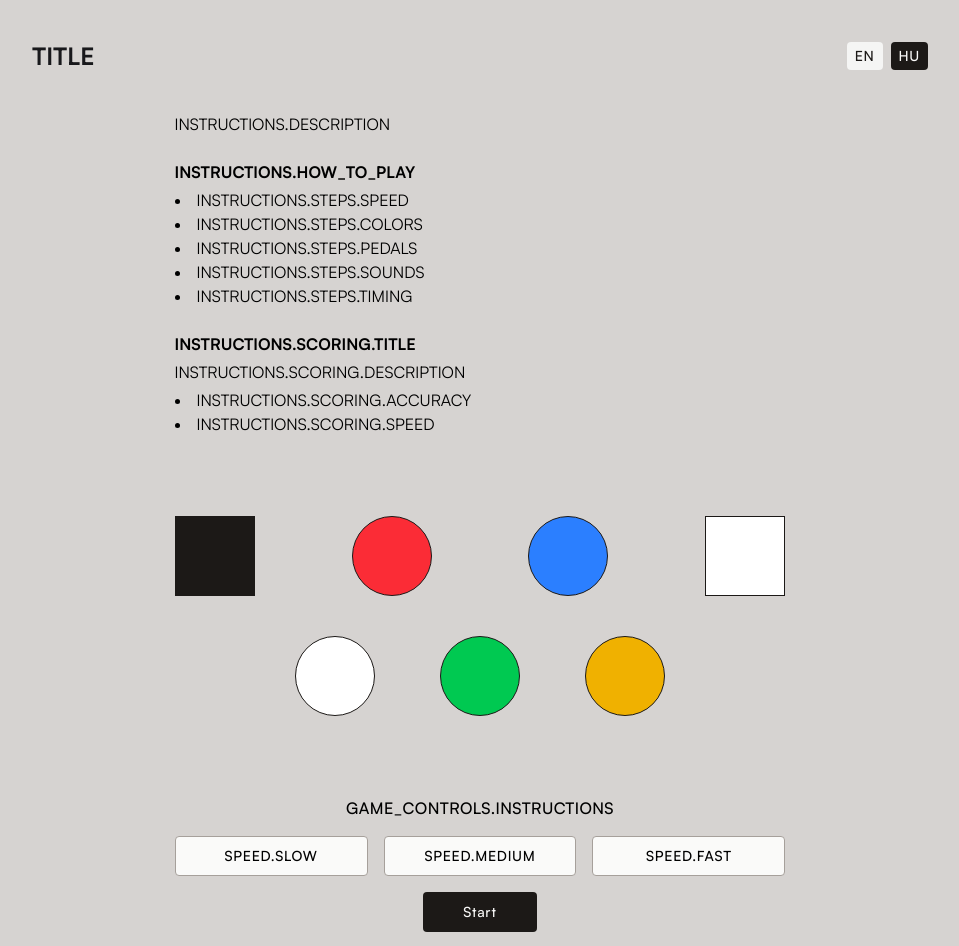
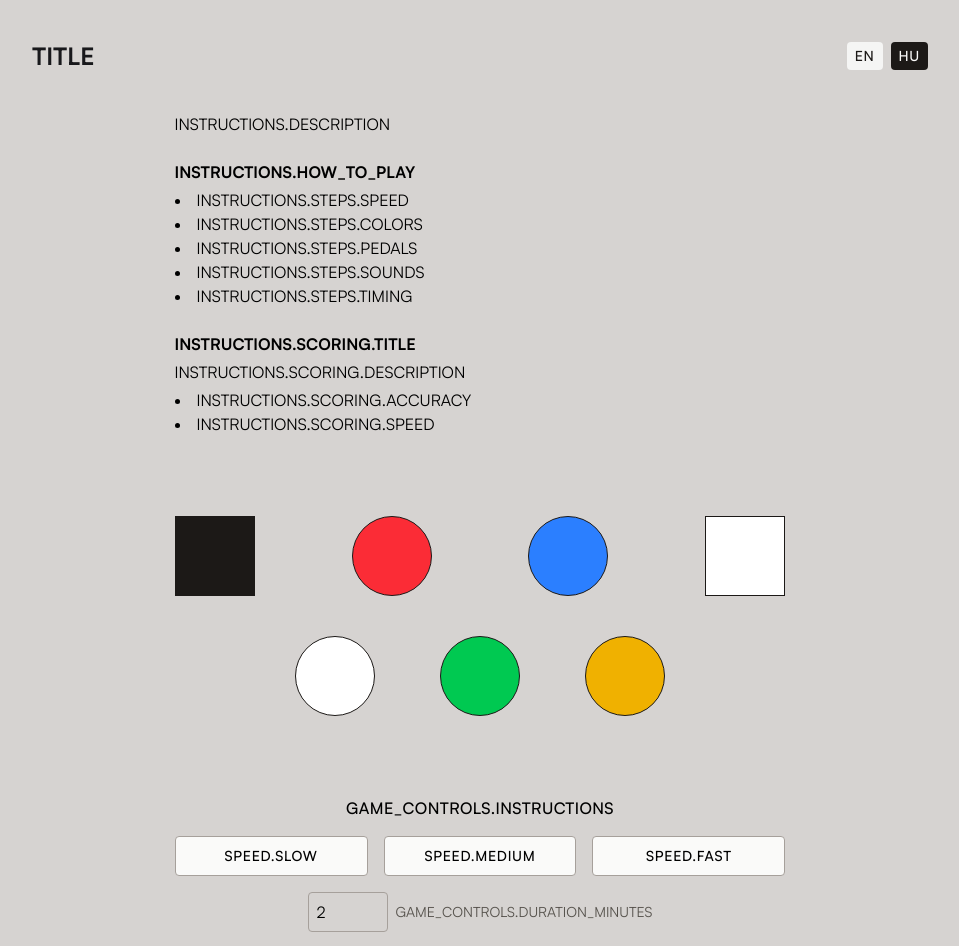
Before and after one commit to natixco/vienna-determination-test-simulator, a SvelteKit app: page /hu/ in a window 1280 px wide. Shown: the top 946 px of the page, without its empty margins (160-1119 px from the left). Built offline with nearby package versions, Linux system fonts and the light colour scheme; no server answers.

Commit message:
added test duration timer and auto-stop

```diff
--- a/src/components/GameControls.svelte
+++ b/src/components/GameControls.svelte
@@ -8,6 +8,7 @@
   const speeds = [SPEED.SLOW, SPEED.MEDIUM, SPEED.FAST];
   let showSpeedNotSelectedError = $state(false);
   let selectedSpeed = $state(page.url.searchParams.get('speed'));
+  let durationMinutes = $state(2);
 
   function selectSpeed(speed: string) {
     selectedSpeed = speed;
@@ -26,6 +27,7 @@
 
     const url = new URL(window.location.href);
     url.pathname = `${locale.get()}/test`;
+    url.searchParams.set('duration', durationMinutes.toString());
     goto(url);
   }
 
@@ -63,5 +65,17 @@
             </button>
         {/each}
     </div>
+
+    <div class="flex items-center gap-2">
+        <input
+            type="number"
+            min="1"
+            max="60"
+            bind:value={durationMinutes}
+            class="w-20 h-10 px-2 border border-stone-400 rounded-sm outline-none"
+        />
+        <span class="text-sm text-stone-600">{$t('GAME_CONTROLS.DURATION_MINUTES')}</span>
+    </div>
+
     <Button label="Start" size="base" onClick={() => tryStart()}/>
 </div>
--- a/src/lib/translations/en.json
+++ b/src/lib/translations/en.json
@@ -19,7 +19,8 @@
   },
   "GAME_CONTROLS": {
     "INSTRUCTIONS": "Select speed and press \"Start\"",
-    "SPEED_NOT_SELECTED_ERROR": "You need to select a speed, before you can start the test."
+    "SPEED_NOT_SELECTED_ERROR": "You need to select a speed, before you can start the test.",
+    "DURATION_MINUTES": "minutes"
   },
   "SPEED": {
     "SLOW": "Slow",
--- a/src/lib/translations/hu.json
+++ b/src/lib/translations/hu.json
@@ -19,7 +19,8 @@
   },
   "GAME_CONTROLS": {
     "INSTRUCTIONS": "Válassz sebességet, majd kattints a \"Start\" gombra",
-    "SPEED_NOT_SELECTED_ERROR": "A teszt indítása előtt választanod kell egy sebességet."
+    "SPEED_NOT_SELECTED_ERROR": "A teszt indítása előtt választanod kell egy sebességet.",
+    "DURATION_MINUTES": "perc"
   },
   "SPEED": {
     "SLOW": "Lassú",
--- a/src/routes/[lang]/test/+page.svelte
+++ b/src/routes/[lang]/test/+page.svelte
@@ -10,6 +10,7 @@
   import { Howl } from 'howler';
 
   const speed = page.url.searchParams.get('speed') ?? SPEED.SLOW;
+  const duration = parseInt(page.url.searchParams.get('duration') ?? '2', 10);
   const controls = loadControls();
   const intervalTimeout = getIntervalTimeout(speed);
   const topCircles = Array.from({ length: 5 }, (_, i) => i);
@@ -46,6 +47,9 @@
   let pressedAnyKey = $state(false);
   let signalStartTime = $state<number>();
 
+  let timeLeft = $state(duration * 60); // Convert minutes to seconds
+  let timerInterval = $state<number>();
+
   if (browser) {
     deepSound = new Howl({
       src: ['/sounds/soundDeep.wav'],
@@ -60,6 +64,7 @@
     });
 
     start();
+    startTimer();
   }
 
   function getRandomNumber(max: number, exclude?: number): number {
@@ -139,9 +144,20 @@
     }, intervalTimeout);
   }
 
+  function startTimer() {
+    timerInterval = setInterval(() => {
+      timeLeft--;
+      if (timeLeft <= 0) {
+        stop();
+      }
+    }, 1000);
+  }
+
   function stop(): void {
     clearInterval(intervalId);
+    clearInterval(timerInterval);
     intervalId = undefined;
+    timerInterval = undefined;
 
     deepSound?.stop();
     highSound?.stop();
@@ -212,6 +228,12 @@
     const sum = score.responseTimes.reduce((acc, r) => acc + r, 0);
     return Math.round(sum / score.responseTimes.length);
   }
+
+  function formatTime(seconds: number): string {
+    const minutes = Math.floor(seconds / 60);
+    const remainingSeconds = seconds % 60;
+    return `${minutes}:${remainingSeconds.toString().padStart(2, '0')}`;
+  }
 </script>
 
 <svelte:head>
@@ -221,6 +243,9 @@
 <svelte:window onkeydown={onWindowKeydown}/>
 
 <div class="min-h-screen flex flex-col items-center justify-center w-full">
+    <div class="absolute top-4 right-4 text-2xl font-mono">
+        {formatTime(timeLeft)}
+    </div>
 
     <div class="flex flex-col items-center justify-center gap-15 w-full">
         <div class="flex flex-col items-center justify-center gap-5 w-full">
```
